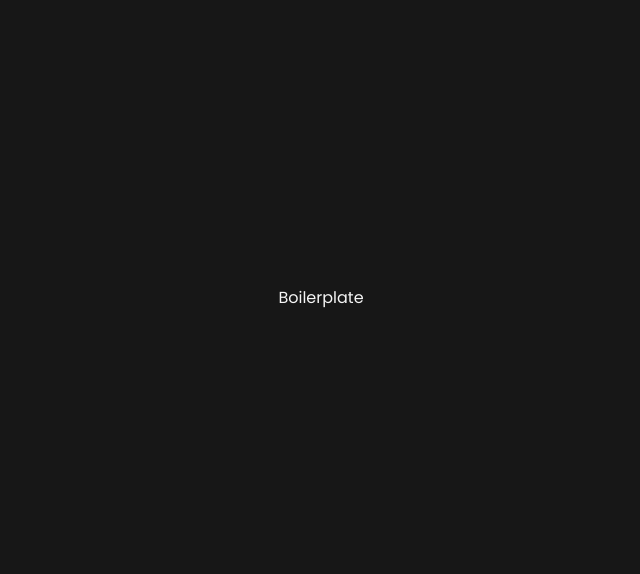
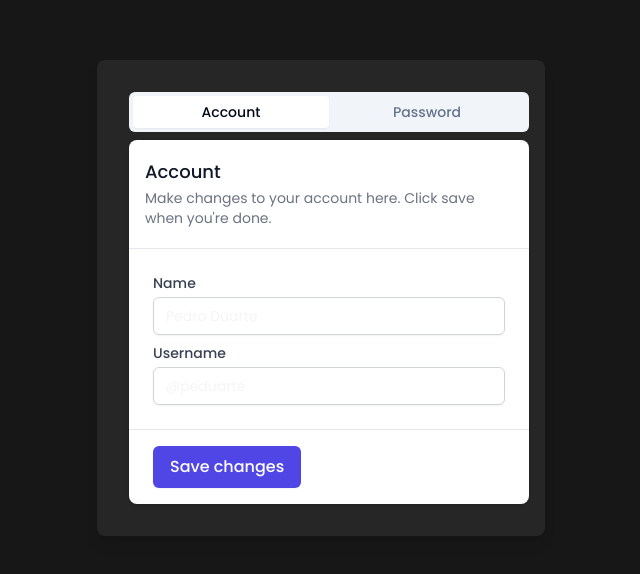
Before and after one commit to Gabrielcafens/login-localstorage-shadcnUI-next, a Next.js app: page / in a window 1280 px wide. Shown: the part 102-676 px from the top of the page, without its empty margins (319-959 px from the left). Built offline with nearby package versions, Linux system fonts and the light colour scheme.

Commit message:
base login

```diff
--- a/package.json
+++ b/package.json
@@ -9,15 +9,17 @@
   },
   "dependencies": {
     "@radix-ui/react-slot": "^1.1.0",
+    "@radix-ui/react-tabs": "^1.1.0",
     "class-variance-authority": "^0.7.0",
     "clsx": "^2.1.1",
     "dayjs": "^1.11.11",
     "lucide-react": "^0.395.0",
     "next": "14.2.4",
+    "next-auth": "^4.24.7",
     "react": "^18",
     "react-dom": "^18",
     "react-hook-form": "^7.52.0",
-    "tailwind-merge": "^2.3.0",
+    "tailwind-merge": "^2.4.0",
     "tailwindcss-animate": "^1.0.7",
     "zod": "^3.23.8"
   },
--- a/src/app/globals.css
+++ b/src/app/globals.css
@@ -5,64 +5,57 @@
 @layer base {
   :root {
     --background: 0 0% 100%;
-    --foreground: 0 0% 3.9%;
-
+    --foreground: 222.2 84% 4.9%;
     --card: 0 0% 100%;
-    --card-foreground: 0 0% 3.9%;
-
+    --card-foreground: 222.2 84% 4.9%;
     --popover: 0 0% 100%;
-    --popover-foreground: 0 0% 3.9%;
-
-    --primary: 0 0% 9%;
-    --primary-foreground: 0 0% 98%;
-
-    --secondary: 0 0% 96.1%;
-    --secondary-foreground: 0 0% 9%;
-
-    --muted: 0 0% 96.1%;
-    --muted-foreground: 0 0% 45.1%;
-
-    --accent: 0 0% 96.1%;
-    --accent-foreground: 0 0% 9%;
-
+    --popover-foreground: 222.2 84% 4.9%;
+    --primary: 222.2 47.4% 11.2%;
+    --primary-foreground: 210 40% 98%;
+    --secondary: 210 40% 96.1%;
+    --secondary-foreground: 222.2 47.4% 11.2%;
+    --muted: 210 40% 96.1%;
+    --muted-foreground: 215.4 16.3% 46.9%;
+    --accent: 210 40% 96.1%;
+    --accent-foreground: 222.2 47.4% 11.2%;
     --destructive: 0 84.2% 60.2%;
-    --destructive-foreground: 0 0% 98%;
-
-    --border: 0 0% 89.8%;
-    --input: 0 0% 89.8%;
-    --ring: 0 0% 3.9%;
-
+    --destructive-foreground: 210 40% 98%;
+    --border: 214.3 31.8% 91.4%;
+    --input: 214.3 31.8% 91.4%;
+    --ring: 222.2 84% 4.9%;
     --radius: 0.5rem;
+    --chart-1: 12 76% 61%;
+    --chart-2: 173 58% 39%;
+    --chart-3: 197 37% 24%;
+    --chart-4: 43 74% 66%;
+    --chart-5: 27 87% 67%;
   }
 
   .dark {
-    --background: 0 0% 3.9%;
-    --foreground: 0 0% 98%;
-
-    --card: 0 0% 3.9%;
-    --card-foreground: 0 0% 98%;
-
-    --popover: 0 0% 3.9%;
-    --popover-foreground: 0 0% 98%;
-
-    --primary: 0 0% 98%;
-    --primary-foreground: 0 0% 9%;
-
-    --secondary: 0 0% 14.9%;
-    --secondary-foreground: 0 0% 98%;
-
-    --muted: 0 0% 14.9%;
-    --muted-foreground: 0 0% 63.9%;
-
-    --accent: 0 0% 14.9%;
-    --accent-foreground: 0 0% 98%;
-
+    --background: 222.2 84% 4.9%;
+    --foreground: 210 40% 98%;
+    --card: 222.2 84% 4.9%;
+    --card-foreground: 210 40% 98%;
+    --popover: 222.2 84% 4.9%;
+    --popover-foreground: 210 40% 98%;
+    --primary: 210 40% 98%;
+    --primary-foreground: 222.2 47.4% 11.2%;
+    --secondary: 217.2 32.6% 17.5%;
+    --secondary-foreground: 210 40% 98%;
+    --muted: 217.2 32.6% 17.5%;
+    --muted-foreground: 215 20.2% 65.1%;
+    --accent: 217.2 32.6% 17.5%;
+    --accent-foreground: 210 40% 98%;
     --destructive: 0 62.8% 30.6%;
-    --destructive-foreground: 0 0% 98%;
-
-    --border: 0 0% 14.9%;
-    --input: 0 0% 14.9%;
-    --ring: 0 0% 83.1%;
+    --destructive-foreground: 210 40% 98%;
+    --border: 217.2 32.6% 17.5%;
+    --input: 217.2 32.6% 17.5%;
+    --ring: 212.7 26.8% 83.9%;
+    --chart-1: 220 70% 50%;
+    --chart-2: 160 60% 45%;
+    --chart-3: 30 80% 55%;
+    --chart-4: 280 65% 60%;
+    --chart-5: 340 75% 55%;
   }
 }
 
--- a/src/app/page.tsx
+++ b/src/app/page.tsx
@@ -1,7 +1,12 @@
+import React from 'react';
+import LoginTabs from '@/components/ui/LoginTabs';
+
 export default function Home() {
   return (
     <main className="flex min-h-screen w-full items-center justify-center bg-neutral-900 text-neutral-100">
-      <p>Boilerplate</p>
+      <div className="w-full max-w-md p-8 space-y-8 bg-neutral-800 rounded-lg shadow-lg">
+        <LoginTabs />
+      </div>
     </main>
   );
 }
--- /dev/null
+++ b/src/components/ui/LoginTabs.tsx
@@ -0,0 +1,73 @@
+// components/ui/LoginTabs.tsx
+import React from 'react';
+import { Button } from "@/components/ui/button";
+import {
+  Card,
+  CardContent,
+  CardDescription,
+  CardFooter,
+  CardHeader,
+  CardTitle,
+} from "@/components/ui/card";
+import { Input } from "@/components/ui/input";
+import { Label } from "@/components/ui/label";
+import { Tabs, TabsList, TabsTrigger, TabsContent } from "@/components/ui/tabs";
+
+export function LoginTabs() {
+  return (
+    <Tabs defaultValue="account" className="w-[400px]">
+      <TabsList className="grid w-full grid-cols-2">
+        <TabsTrigger value="account">Account</TabsTrigger>
+        <TabsTrigger value="password">Password</TabsTrigger>
+      </TabsList>
+      <TabsContent value="account">
+        <Card>
+          <CardHeader>
+            <CardTitle>Account</CardTitle>
+            <CardDescription>
+              Make changes to your account here. Click save when you're done.
+            </CardDescription>
+          </CardHeader>
+          <CardContent className="space-y-2">
+            <div className="space-y-1">
+              <Label htmlFor="name">Name</Label>
+              <Input id="name" defaultValue="Pedro Duarte" />
+            </div>
+            <div className="space-y-1">
+              <Label htmlFor="username">Username</Label>
+              <Input id="username" defaultValue="@peduarte" />
+            </div>
+          </CardContent>
+          <CardFooter>
+            <Button>Save changes</Button>
+          </CardFooter>
+        </Card>
+      </TabsContent>
+      <TabsContent value="password">
+        <Card>
+          <CardHeader>
+            <CardTitle>Password</CardTitle>
+            <CardDescription>
+              Change your password here. After saving, you'll be logged out.
+            </CardDescription>
+          </CardHeader>
+          <CardContent className="space-y-2">
+            <div className="space-y-1">
+              <Label htmlFor="current">Current password</Label>
+              <Input id="current" type="password" />
+            </div>
+            <div className="space-y-1">
+              <Label htmlFor="new">New password</Label>
+              <Input id="new" type="password" />
+            </div>
+          </CardContent>
+          <CardFooter>
+            <Button>Save password</Button>
+          </CardFooter>
+        </Card>
+      </TabsContent>
+    </Tabs>
+  );
+}
+
+export default LoginTabs;
--- /dev/null
+++ b/src/components/ui/button.tsx
@@ -0,0 +1,23 @@
+import * as React from "react";
+import { cn } from "@/lib/utils";
+
+export interface ButtonProps extends React.ButtonHTMLAttributes<HTMLButtonElement> {}
+
+const Button = React.forwardRef<HTMLButtonElement, ButtonProps>(
+  ({ className, ...props }, ref) => {
+    return (
+      <button
+        ref={ref}
+        className={cn(
+          "inline-flex items-center justify-center px-4 py-2 border border-transparent text-base font-medium rounded-md shadow-sm text-white bg-indigo-600 hover:bg-indigo-700 focus:outline-none focus:ring-2 focus:ring-offset-2 focus:ring-indigo-500",
+          className
+        )}
+        {...props}
+      />
+    );
+  }
+);
+
+Button.displayName = "Button";
+
+export { Button };
--- /dev/null
+++ b/src/components/ui/card.tsx
@@ -0,0 +1,64 @@
+import * as React from "react";
+import { cn } from "@/lib/utils";
+
+export interface CardProps extends React.HTMLAttributes<HTMLDivElement> {}
+
+const Card = React.forwardRef<HTMLDivElement, CardProps>(({ className, ...props }, ref) => {
+  return (
+    <div ref={ref} className={cn("bg-white shadow rounded-lg", className)} {...props} />
+  );
+});
+
+Card.displayName = "Card";
+
+export interface CardHeaderProps extends React.HTMLAttributes<HTMLDivElement> {}
+
+const CardHeader = React.forwardRef<HTMLDivElement, CardHeaderProps>(
+  ({ className, ...props }, ref) => {
+    return <div ref={ref} className={cn("px-4 py-5 border-b border-gray-200", className)} {...props} />;
+  }
+);
+
+CardHeader.displayName = "CardHeader";
+
+export interface CardTitleProps extends React.HTMLAttributes<HTMLHeadingElement> {}
+
+const CardTitle = React.forwardRef<HTMLHeadingElement, CardTitleProps>(
+  ({ className, ...props }, ref) => {
+    return <h3 ref={ref} className={cn("text-lg leading-6 font-medium text-gray-900", className)} {...props} />;
+  }
+);
+
+CardTitle.displayName = "CardTitle";
+
+export interface CardDescriptionProps extends React.HTMLAttributes<HTMLParagraphElement> {}
+
+const CardDescription = React.forwardRef<HTMLParagraphElement, CardDescriptionProps>(
+  ({ className, ...props }, ref) => {
+    return <p ref={ref} className={cn("mt-1 text-sm text-gray-500", className)} {...props} />;
+  }
+);
+
+CardDescription.displayName = "CardDescription";
+
+export interface CardContentProps extends React.HTMLAttributes<HTMLDivElement> {}
+
+const CardContent = React.forwardRef<HTMLDivElement, CardContentProps>(
+  ({ className, ...props }, ref) => {
+    return <div ref={ref} className={cn("px-4 py-5 sm:p-6", className)} {...props} />;
+  }
+);
+
+CardContent.displayName = "CardContent";
+
+export interface CardFooterProps extends React.HTMLAttributes<HTMLDivElement> {}
+
+const CardFooter = React.forwardRef<HTMLDivElement, CardFooterProps>(
+  ({ className, ...props }, ref) => {
+    return <div ref={ref} className={cn("px-4 py-4 sm:px-6 border-t border-gray-200", className)} {...props} />;
+  }
+);
+
+CardFooter.displayName = "CardFooter";
+
+export { Card, CardHeader, CardTitle, CardDescription, CardContent, CardFooter };
--- /dev/null
+++ b/src/components/ui/input.tsx
@@ -0,0 +1,21 @@
+import * as React from "react";
+import { cn } from "@/lib/utils";
+
+export interface InputProps extends React.InputHTMLAttributes<HTMLInputElement> {}
+
+const Input = React.forwardRef<HTMLInputElement, InputProps>(({ className, ...props }, ref) => {
+  return (
+    <input
+      ref={ref}
+      className={cn(
+        "block w-full px-3 py-2 border border-gray-300 rounded-md shadow-sm placeholder-gray-400 focus:outline-none focus:ring-indigo-500 focus:border-indigo-500 sm:text-sm",
+        className
+      )}
+      {...props}
+    />
+  );
+});
+
+Input.displayName = "Input";
+
+export { Input };
--- /dev/null
+++ b/src/components/ui/label.tsx
@@ -0,0 +1,18 @@
+import * as React from "react";
+import { cn } from "@/lib/utils";
+
+export interface LabelProps extends React.LabelHTMLAttributes<HTMLLabelElement> {}
+
+const Label = React.forwardRef<HTMLLabelElement, LabelProps>(({ className, ...props }, ref) => {
+  return (
+    <label
+      ref={ref}
+      className={cn("block text-sm font-medium text-gray-700", className)}
+      {...props}
+    />
+  );
+});
+
+Label.displayName = "Label";
+
+export { Label };
--- /dev/null
+++ b/src/components/ui/tabs.tsx
@@ -0,0 +1,55 @@
+"use client"
+
+import * as React from "react"
+import * as TabsPrimitive from "@radix-ui/react-tabs"
+
+import { cn } from "@/lib/utils"
+
+const Tabs = TabsPrimitive.Root
+
+const TabsList = React.forwardRef<
+  React.ElementRef<typeof TabsPrimitive.List>,
+  React.ComponentPropsWithoutRef<typeof TabsPrimitive.List>
+>(({ className, ...props }, ref) => (
+  <TabsPrimitive.List
+    ref={ref}
+    className={cn(
+      "inline-flex h-10 items-center justify-center rounded-md bg-muted p-1 text-muted-foreground",
+      className
+    )}
+    {...props}
+  />
+))
+TabsList.displayName = TabsPrimitive.List.displayName
+
+const TabsTrigger = React.forwardRef<
+  React.ElementRef<typeof TabsPrimitive.Trigger>,
+  React.ComponentPropsWithoutRef<typeof TabsPrimitive.Trigger>
+>(({ className, ...props }, ref) => (
+  <TabsPrimitive.Trigger
+    ref={ref}
+    className={cn(
+      "inline-flex items-center justify-center whitespace-nowrap rounded-sm px-3 py-1.5 text-sm font-medium ring-offset-background transition-all focus-visible:outline-none focus-visible:ring-2 focus-visible:ring-ring focus-visible:ring-offset-2 disabled:pointer-events-none disabled:opacity-50 data-[state=active]:bg-background data-[state=active]:text-foreground data-[state=active]:shadow-sm",
+      className
+    )}
+    {...props}
+  />
+))
+TabsTrigger.displayName = TabsPrimitive.Trigger.displayName
+
+const TabsContent = React.forwardRef<
+  React.ElementRef<typeof TabsPrimitive.Content>,
+  React.ComponentPropsWithoutRef<typeof TabsPrimitive.Content>
+>(({ className, ...props }, ref) => (
+  <TabsPrimitive.Content
+    ref={ref}
+    className={cn(
+      "mt-2 ring-offset-background focus-visible:outline-none focus-visible:ring-2 focus-visible:ring-ring focus-visible:ring-offset-2",
+      className
+    )}
+    {...props}
+  />
+))
+TabsContent.displayName = TabsPrimitive.Content.displayName
+
+export { Tabs, TabsList, TabsTrigger, TabsContent }
```
Also changed, not shown: components.json, 1 other file (tests, documents, lock files or other folders).
